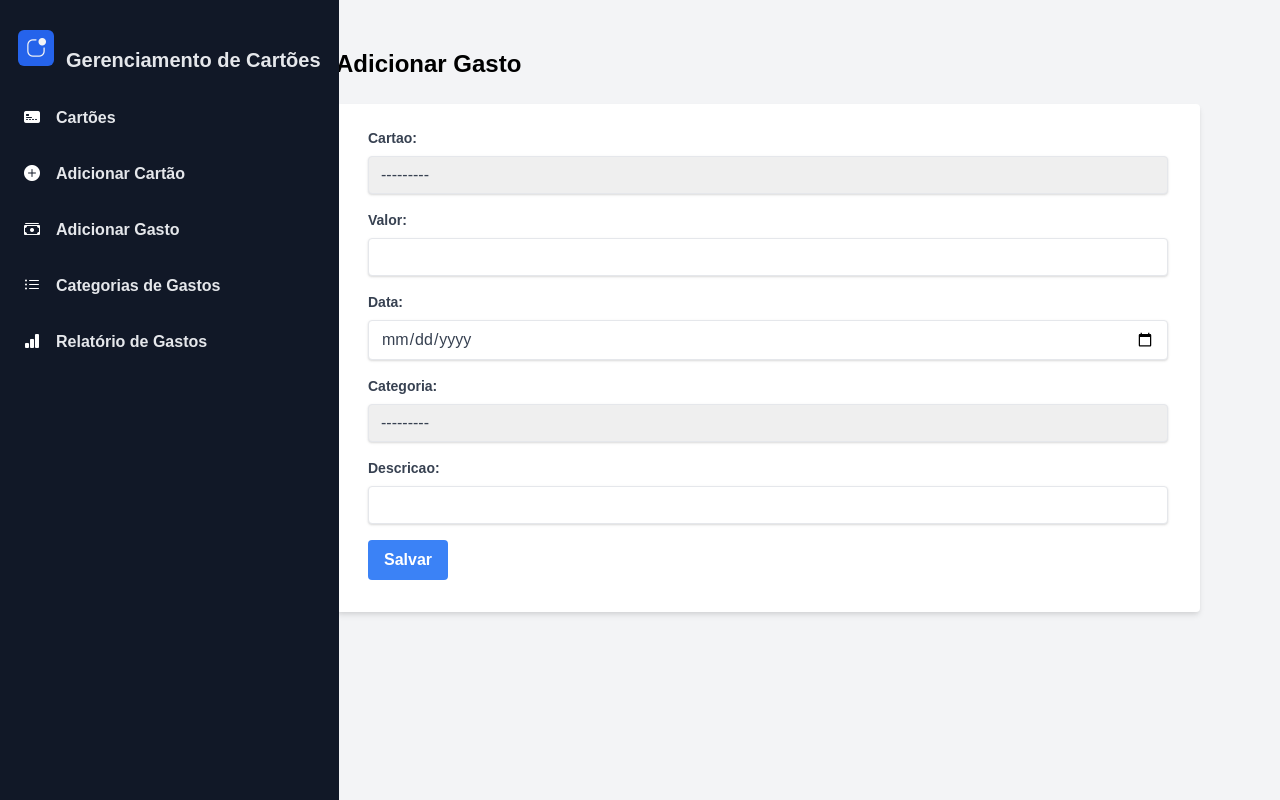
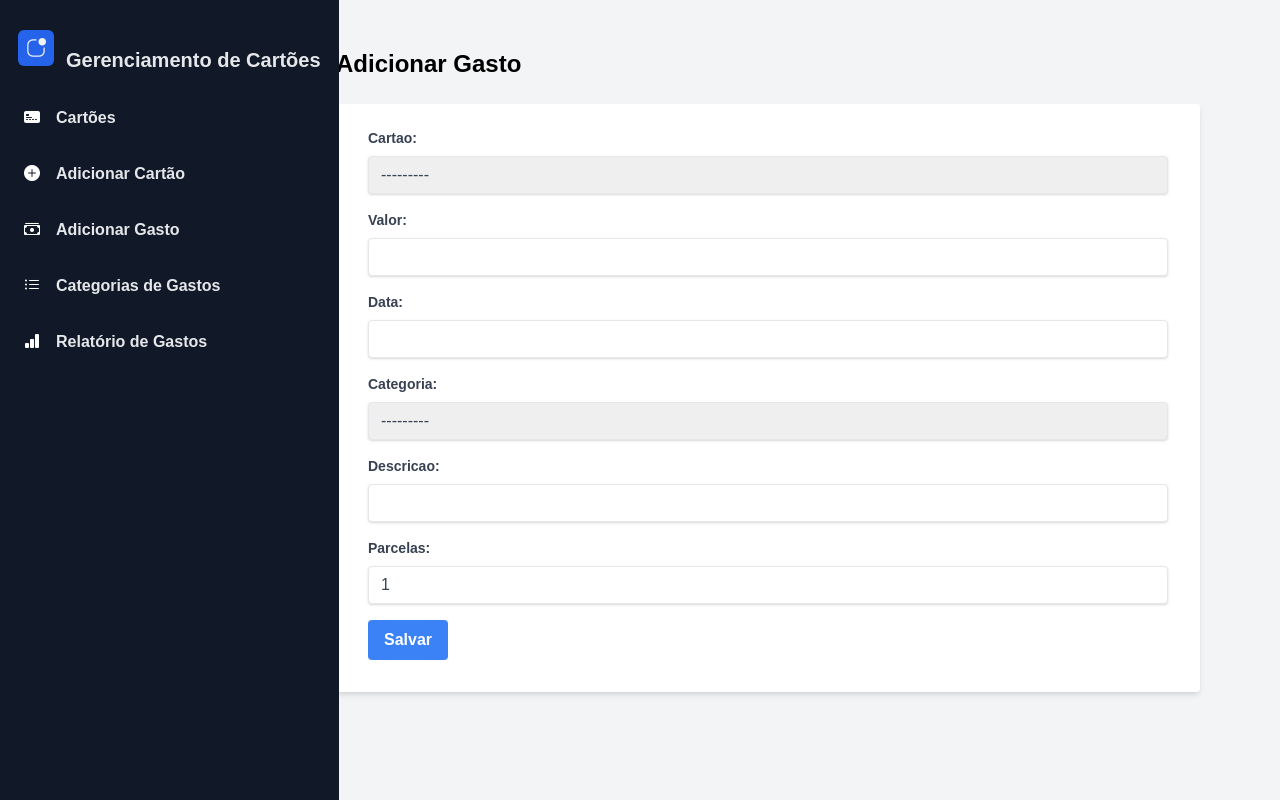
Before and after one commit to masrodrigues/controle-de-cartoes, a Django app: page /gestao_cartoes/gastos/adicionar/ in a window 1280 px wide. Run offline with Django 5.2, Linux system fonts and the light colour scheme; data comes from the database, SQL or seed files in the repository; both versions use the stored data as it was after the commit; some libraries are stand-ins or nearby versions.

Commit message:
feat: nro de parcelas

```diff
--- a/gestao_cartoes/forms.py
+++ b/gestao_cartoes/forms.py
@@ -5,7 +5,7 @@
 class GastoForm(forms.ModelForm):
     class Meta:
         model = Gasto
-        fields = ['cartao', 'valor', 'data', 'categoria', 'descricao']
+        fields = ['cartao', 'valor', 'data', 'categoria', 'descricao', 'parcelas']
         widgets = {
             'cartao': forms.Select(attrs={'class': 'shadow appearance-none border rounded w-full py-2 px-3 text-gray-700 leading-tight'}),
             'data': forms.DateInput(attrs={'class': 'shadow appearance-none border rounded w-full py-2 px-3 text-gray-700 leading-tight', 'type': 'date'}),
--- a/gestao_cartoes/models.py
+++ b/gestao_cartoes/models.py
@@ -15,15 +15,17 @@
     def __str__(self):
         return self.nome
 
+from django.db import models
+from datetime import timedelta
+# Certifique-se de importar os modelos Cartao e Categoria corretamente
+
 class Gasto(models.Model):
     cartao = models.ForeignKey(Cartao, on_delete=models.CASCADE, related_name='gastos')
     valor = models.DecimalField(max_digits=10, decimal_places=2)
     data = models.DateField()
     categoria = models.ForeignKey(Categoria, on_delete=models.SET_NULL, null=True, blank=True)
-    descricao = models.CharField(max_length=255)  # Adicionando o campo descricao
+    descricao = models.CharField(max_length=255)
+    parcelas = models.IntegerField(default=1)
 
     def __str__(self):
         return self.descricao
-
-    def __str__(self):
-        return self.descricao
--- a/gestao_cartoes/templates/adicionar_gasto.html
+++ b/gestao_cartoes/templates/adicionar_gasto.html
@@ -15,7 +15,10 @@
                 <p class="text-red-500 text-xs italic">{{ field.errors|join:", " }}</p>
             {% endif %}
         </div>
+
         {% endfor %}
+        <!-- Campo de Parcelas Adicionado -->
+
         <button type="submit" class="bg-blue-500 hover:bg-blue-700 text-white font-bold py-2 px-4 rounded focus:outline-none focus:shadow-outline">
             Salvar
         </button>
--- a/gestao_cartoes/views.py
+++ b/gestao_cartoes/views.py
@@ -28,11 +28,36 @@
         context['gastos'] = Gasto.objects.filter(cartao=self.get_object()).order_by('-data')
         return context
 
+from django.db import transaction
+from datetime import timedelta
+
+from django.views.generic.edit import CreateView
+from django.db import transaction
+from datetime import timedelta
+from .models import Gasto  # Certifique-se de que o caminho de importação está correto
+
 class AdicionarGastoView(CreateView):
     model = Gasto
-    form_class = GastoForm
-    template_name = 'adicionar_gasto.html'
-    success_url = reverse_lazy('lista_cartoes')
+    fields = ['cartao', 'valor', 'data', 'categoria', 'descricao', 'parcelas']
+    template_name = 'adicionar_gasto.html'  # Substitua pelo caminho correto do seu template
+    success_url = '/url-de-sucesso/'  # Substitua pela URL para redirecionar após o sucesso
+
+    def form_valid(self, form):
+        with transaction.atomic():  # Garante que todas as inserções sejam feitas juntas
+            self.object = form.save(commit=False)
+            parcelas = form.cleaned_data.get('parcelas', 1)
+            self.object.save()  # Salva o primeiro gasto
+            for i in range(1, parcelas):
+                gasto_parcelado = Gasto(
+                    cartao=self.object.cartao,
+                    valor=self.object.valor,
+                    data=self.object.data + timedelta(days=30*i),  # Ajusta a data para o próximo mês
+                    categoria=self.object.categoria,
+                    descricao=f"{self.object.descricao} (Parcela {i+1} de {parcelas})",
+                    parcelas=1  # Cada parcela é tratada individualmente
+                )
+                gasto_parcelado.save()
+        return super().form_valid(form)
 
 class EditarGastoView(UpdateView):
     model = Gasto
```
Also changed, not shown: db.sqlite3, gestao_cartoes/migrations/0005_gasto_parcelas.py (added).
